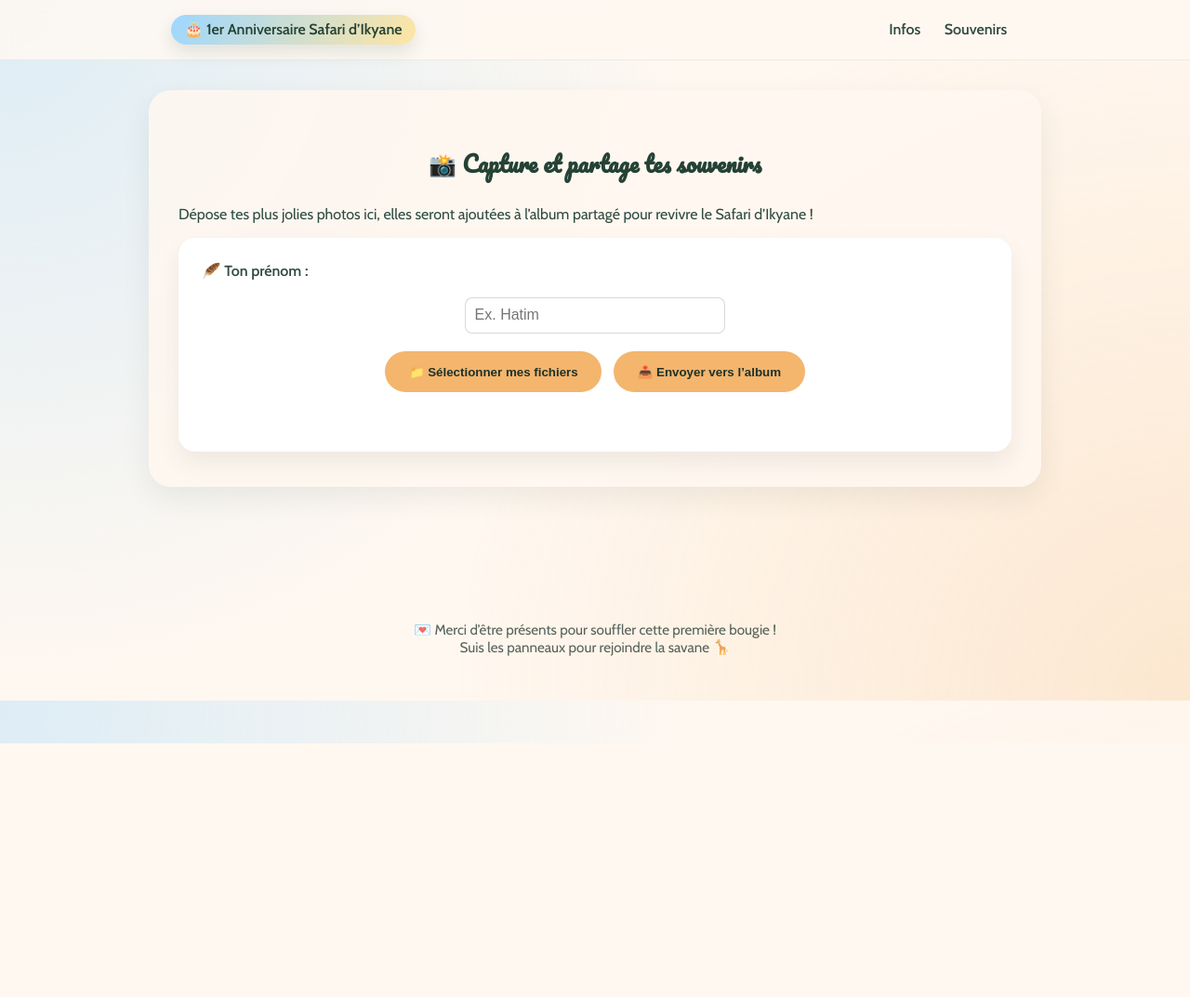
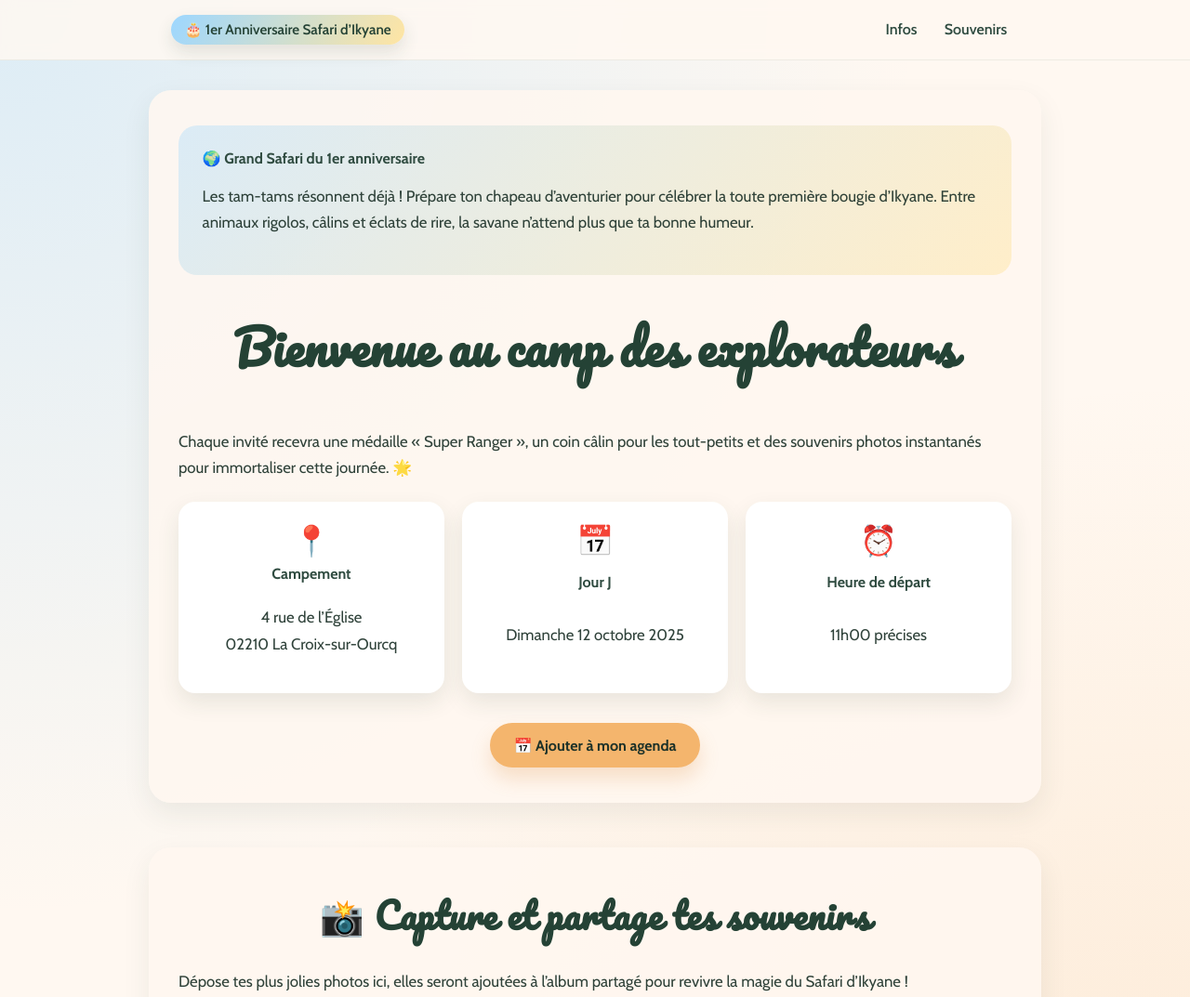
Before and after one commit to hatim381/safari-ikyane, a plain HTML site: page index.html in a window 1280 px wide. Shown: the top 1073 px of the page at 93% size. Before the commit the page ends 800 px from the top, so only its background shows below. Drawn offline with nearby package versions, Linux system fonts and the light colour scheme.

Commit message:
Update index.html

```diff
--- a/index.html
+++ b/index.html
@@ -7,6 +7,7 @@
   <link href="https://fonts.googleapis.com/css2?family=Cabin:wght@400;600;700&family=Pacifico&display=swap" rel="stylesheet" />
   <style>
     :root {
+      color-scheme: light;
       --bg: #fff8f1;
       --overlay: rgba(255, 248, 241, 0.88);
       --accent: #f4b56d;
@@ -16,7 +17,9 @@
       --sky: #9dd7ff;
       --cloud: #ffffff;
     }
+
     * { box-sizing: border-box; }
+    html { scroll-behavior: smooth; }
     body {
       margin: 0;
       font-family: 'Cabin', sans-serif;
@@ -25,23 +28,172 @@
       background-image: radial-gradient(circle at top left, rgba(157, 215, 255, 0.35) 0, transparent 50%),
         radial-gradient(circle at bottom right, rgba(244, 181, 109, 0.25) 0, transparent 55%);
     }
-    header { position: sticky; top: 0; background: rgba(255, 248, 241, 0.85); backdrop-filter: blur(8px); border-bottom: 1px solid rgba(47, 75, 64, 0.08); z-index: 50; }
-    .nav { max-width: 960px; margin: 0 auto; display: flex; align-items: center; justify-content: space-between; padding: 1rem 1.5rem; }
-    .badge { display: inline-flex; align-items: center; gap: 0.5rem; font-weight: 600; background: linear-gradient(120deg, var(--sky), #ffe5a3); color: #244235; padding: 0.4rem 0.9rem; border-radius: 999px; box-shadow: 0 8px 18px rgba(36, 66, 53, 0.12); }
-    nav a { color: var(--jungle); text-decoration: none; font-weight: 600; padding: 0.4rem 0.8rem; border-radius: 999px; transition: all 0.2s ease; }
-    nav a:hover { background: var(--jungle-soft); color: #1d3229; }
+
+    header {
+      position: sticky;
+      top: 0;
+      z-index: 50;
+      backdrop-filter: blur(8px);
+      background: rgba(255, 248, 241, 0.85);
+      border-bottom: 1px solid rgba(47, 75, 64, 0.08);
+    }
+
+    .nav {
+      max-width: 960px;
+      margin: 0 auto;
+      display: flex;
+      align-items: center;
+      justify-content: space-between;
+      padding: 1rem 1.5rem;
+    }
+
+    .badge {
+      display: inline-flex;
+      align-items: center;
+      gap: 0.5rem;
+      font-weight: 600;
+      background: linear-gradient(120deg, var(--sky), #ffe5a3);
+      color: #244235;
+      padding: 0.4rem 0.9rem;
+      border-radius: 999px;
+      box-shadow: 0 8px 18px rgba(36, 66, 53, 0.12);
+      font-size: 0.95rem;
+    }
+
+    nav a {
+      color: var(--jungle);
+      text-decoration: none;
+      font-weight: 600;
+      padding: 0.4rem 0.8rem;
+      border-radius: 999px;
+      transition: all 0.2s ease;
+    }
+    nav a:hover, nav a:focus {
+      background: var(--jungle-soft);
+      color: #1d3229;
+    }
+
     main { padding: 2rem 1.2rem 4rem; }
-    .section { max-width: 960px; margin: 0 auto 3rem; background: var(--overlay); border-radius: 24px; box-shadow: 0 12px 30px rgba(36, 66, 53, 0.08); padding: 2.4rem 2rem; position: relative; overflow: hidden; }
-    .section h2 { font-family: 'Pacifico', cursive; text-align: center; margin-bottom: 1.5rem; color: #244235; }
-    .upload-box { background: var(--cloud); border-radius: 18px; padding: 1.6rem; box-shadow: 0 12px 24px rgba(36, 66, 53, 0.08); display: grid; gap: 1.2rem; }
-    .upload-actions { display: flex; flex-wrap: wrap; gap: 0.8rem; justify-content: center; }
-    .button { display: inline-flex; align-items: center; justify-content: center; gap: 0.5rem; background-color: var(--accent); color: #1d3229; padding: 0.9rem 1.6rem; border-radius: 999px; font-weight: 700; cursor: pointer; transition: transform 0.2s, background 0.2s; border: none; }
-    .button:hover { background-color: var(--accent-dark); transform: translateY(-2px); }
-    .file-list, .status-list { list-style: none; padding: 0; margin: 0; display: grid; gap: 0.6rem; }
-    .file-list li, .status-list li { background: rgba(36, 66, 53, 0.05); border-radius: 12px; padding: 0.75rem 1rem; font-size: 0.95rem; display: flex; justify-content: space-between; gap: 1rem; }
+
+    .section {
+      max-width: 960px;
+      margin: 0 auto 3rem;
+      background: var(--overlay);
+      border-radius: 24px;
+      box-shadow: 0 12px 30px rgba(36, 66, 53, 0.08);
+      padding: 2.4rem 2rem;
+      position: relative;
+      overflow: hidden;
+    }
+
+    .section h1, .section h2 {
+      font-family: 'Pacifico', cursive;
+      letter-spacing: 0.5px;
+      text-align: center;
+      margin-top: 0;
+      color: #244235;
+    }
+
+    .section h1 { font-size: clamp(2.3rem, 6vw, 3.2rem); }
+    .section h2 { font-size: clamp(1.8rem, 4vw, 2.4rem); margin-bottom: 1.5rem; }
+
+    .section p, .section li {
+      font-size: 1.05rem;
+      line-height: 1.7;
+      color: rgba(29, 50, 41, 0.92);
+    }
+
+    .highlight-card {
+      display: grid;
+      gap: 1.4rem;
+      align-items: center;
+      background: linear-gradient(135deg, rgba(157, 215, 255, 0.35), rgba(255, 229, 163, 0.5));
+      border-radius: 20px;
+      padding: 1.6rem;
+      margin-bottom: 2rem;
+    }
+
+    .details-grid {
+      display: grid;
+      grid-template-columns: repeat(auto-fit, minmax(200px, 1fr));
+      gap: 1.2rem;
+      margin-top: 1.4rem;
+    }
+
+    .details-card {
+      background: var(--cloud);
+      border-radius: 18px;
+      padding: 1.4rem;
+      box-shadow: 0 10px 25px rgba(36, 66, 53, 0.1);
+      text-align: center;
+      display: grid;
+      gap: 0.4rem;
+    }
+
+    .details-card span { font-size: 2rem; }
+
+    .cta { text-align: center; margin: 2rem 0 0; }
+    .button {
+      display: inline-flex;
+      align-items: center;
+      justify-content: center;
+      gap: 0.5rem;
+      background-color: var(--accent);
+      color: #1d3229;
+      padding: 0.9rem 1.6rem;
+      border-radius: 999px;
+      text-decoration: none;
+      font-weight: 700;
+      transition: transform 0.2s ease, background 0.2s ease, box-shadow 0.2s ease;
+      box-shadow: 0 12px 20px rgba(222, 152, 81, 0.25);
+    }
+    .button:hover, .button:focus {
+      background-color: var(--accent-dark);
+      transform: translateY(-2px);
+      box-shadow: 0 16px 30px rgba(222, 152, 81, 0.35);
+    }
+
+    .upload-box {
+      background: var(--cloud);
+      border-radius: 18px;
+      padding: 1.6rem;
+      box-shadow: 0 12px 24px rgba(36, 66, 53, 0.08);
+      display: grid;
+      gap: 1.2rem;
+    }
+
+    .upload-actions {
+      display: flex;
+      flex-wrap: wrap;
+      gap: 0.8rem;
+      justify-content: center;
+    }
+
+    .file-list, .status-list {
+      list-style: none;
+      padding: 0;
+      margin: 0;
+      display: grid;
+      gap: 0.6rem;
+    }
+    .file-list li, .status-list li {
+      background: rgba(36, 66, 53, 0.05);
+      border-radius: 12px;
+      padding: 0.75rem 1rem;
+      font-size: 0.95rem;
+      display: flex;
+      justify-content: space-between;
+      gap: 1rem;
+    }
     .status-success { background: rgba(63, 176, 135, 0.18); color: #1d3229; }
     .status-error { background: rgba(255, 99, 71, 0.18); color: #8a1d1d; }
-    footer { text-align: center; font-size: 0.95rem; color: rgba(29, 50, 41, 0.75); padding: 2rem 1rem 3rem; }
+
+    footer {
+      text-align: center;
+      font-size: 0.95rem;
+      color: rgba(29, 50, 41, 0.75);
+      padding: 2rem 1rem 3rem;
+    }
   </style>
 </head>
 
@@ -49,26 +201,51 @@
   <header>
     <div class="nav">
       <span class="badge">🎂 1er Anniversaire Safari d’Ikyane</span>
-      <nav><a href="#infos">Infos</a><a href="#souvenirs">Souvenirs</a></nav>
+      <nav>
+        <a href="#infos">Infos</a>
+        <a href="#souvenirs">Souvenirs</a>
+      </nav>
     </div>
   </header>
 
   <main>
+    <section class="section" id="infos">
+      <div class="highlight-card">
+        <div>
+          <strong>🌍 Grand Safari du 1er anniversaire</strong>
+          <p>
+            Les tam-tams résonnent déjà ! Prépare ton chapeau d’aventurier pour célébrer la toute première bougie d’Ikyane.
+            Entre animaux rigolos, câlins et éclats de rire, la savane n’attend plus que ta bonne humeur.
+          </p>
+        </div>
+      </div>
+
+      <h1>Bienvenue au camp des explorateurs</h1>
+      <p>
+        Chaque invité recevra une médaille « Super Ranger », un coin câlin pour les tout-petits et des souvenirs photos instantanés pour immortaliser cette journée. 🌟
+      </p>
+
+      <div class="details-grid">
+        <article class="details-card"><span>📍</span><strong>Campement</strong><p>4 rue de l’Église<br />02210 La Croix-sur-Ourcq</p></article>
+        <article class="details-card"><span>📅</span><strong>Jour J</strong><p>Dimanche 12 octobre 2025</p></article>
+        <article class="details-card"><span>⏰</span><strong>Heure de départ</strong><p>11h00 précises</p></article>
+      </div>
+
+      <div class="cta">
+        <a class="button" href="https://calendar.google.com/calendar/render?action=TEMPLATE&text=Safari%20d%27anniversaire%20d%27Ikyane&details=Un%20safari%20d%27anniversaire%20rempli%20de%20jeux%20et%20de%20sourires&dates=20251012T090000Z/20251012T130000Z&location=4%20rue%20de%20l%E2%80%99%C3%89glise%2C%2002210%20La%20Croix-sur-Ourcq" target="_blank">📅 Ajouter à mon agenda</a>
+      </div>
+    </section>
+
     <section class="section" id="souvenirs">
       <h2>📸 Capture et partage tes souvenirs</h2>
-      <p>Dépose tes plus jolies photos ici, elles seront ajoutées à l’album partagé pour revivre le Safari d’Ikyane !</p>
+      <p>Dépose tes plus jolies photos ici, elles seront ajoutées à l’album partagé pour revivre la magie du Safari d’Ikyane !</p>
 
       <div class="upload-box">
-        <label for="guestName" style="font-weight:600;">🪶 Ton prénom :</label>
-        <input id="guestName" type="text" placeholder="Ex. Hatim" style="padding:0.6rem;border-radius:8px;border:1px solid rgba(47,75,64,0.2);font-size:1rem;width:100%;max-width:280px;margin:0 auto;display:block;" required />
-
         <input id="photos" type="file" accept="image/*" multiple hidden />
-
         <div class="upload-actions">
           <button type="button" class="button" id="select-photos">📁 Sélectionner mes fichiers</button>
           <button type="button" class="button" id="upload-photos">📤 Envoyer vers l’album</button>
         </div>
-
         <ul class="file-list" id="file-list"></ul>
         <ul class="status-list" id="status-list"></ul>
       </div>
@@ -76,8 +253,8 @@
   </main>
 
   <footer>
-    💌 Merci d’être présents pour souffler cette première bougie ! <br />
-    Suis les panneaux pour rejoindre la savane 🦒
+    💌 Merci d’être présents pour souffler cette toute première bougie !<br />
+    Suis les panneaux dans la rue, et au besoin appelle-nous pour guider ton troupeau.
   </footer>
 
   <script>
@@ -86,7 +263,6 @@
     const uploadButton = document.getElementById('upload-photos');
     const fileList = document.getElementById('file-list');
     const statusList = document.getElementById('status-list');
-    const guestName = document.getElementById('guestName');
 
     // ✅ Ton script Google Apps Script (Drive)
     const UPLOAD_ENDPOINT = 'https://script.google.com/macros/s/AKfycbyn9TQ2RyIVRaPyf3IpxyYrG1SVaLx1d3RQPPo60WJJBaG1GYkWsuUpoKndIBUxdRb9/exec';
@@ -105,15 +281,6 @@
 
     uploadButton.addEventListener('click', async () => {
       statusList.innerHTML = '';
-
-      if (!guestName.value.trim()) {
-        const error = document.createElement('li');
-        error.textContent = '❌ Merci d’indiquer ton prénom avant l’envoi.';
-        error.className = 'status-error';
-        statusList.appendChild(error);
-        return;
-      }
-
       if (!fileInput.files.length) {
         const error = document.createElement('li');
         error.textContent = '❌ Sélectionne au moins une photo avant d’envoyer.';
@@ -123,26 +290,23 @@
       }
 
       for (const file of fileInput.files) {
-        const item = document.createElement('li');
-        item.textContent = `Envoi de ${file.name}…`;
-        statusList.appendChild(item);
+        const statusItem = document.createElement('li');
+        statusItem.textContent = `Envoi de ${file.name}…`;
+        statusList.appendChild(statusItem);
 
         try {
           const formData = new FormData();
-          formData.append('name', guestName.value.trim());
           formData.append(file.name, file);
 
-          const response = await fetch(UPLOAD_ENDPOINT, {
-            method: 'POST',
-            body: formData,
-          });
+          const response = await fetch(UPLOAD_ENDPOINT, { method: 'POST', body: formData });
+          const text = await response.text();
 
-          if (!response.ok) throw new Error(`Erreur ${response.status}`);
-          item.textContent = `✅ ${file.name} envoyé avec succès !`;
-          item.className = 'status-success';
+          if (!response.ok) throw new Error(text || response.statusText);
+          statusItem.textContent = `✅ ${file.name} envoyé avec succès !`;
+          statusItem.className = 'status-success';
         } catch (err) {
-          item.textContent = `❌ ${file.name} – ${err.message}`;
-          item.className = 'status-error';
+          statusItem.textContent = `❌ ${file.name} – ${err.message}`;
+          statusItem.className = 'status-error';
         }
       }
 
```
